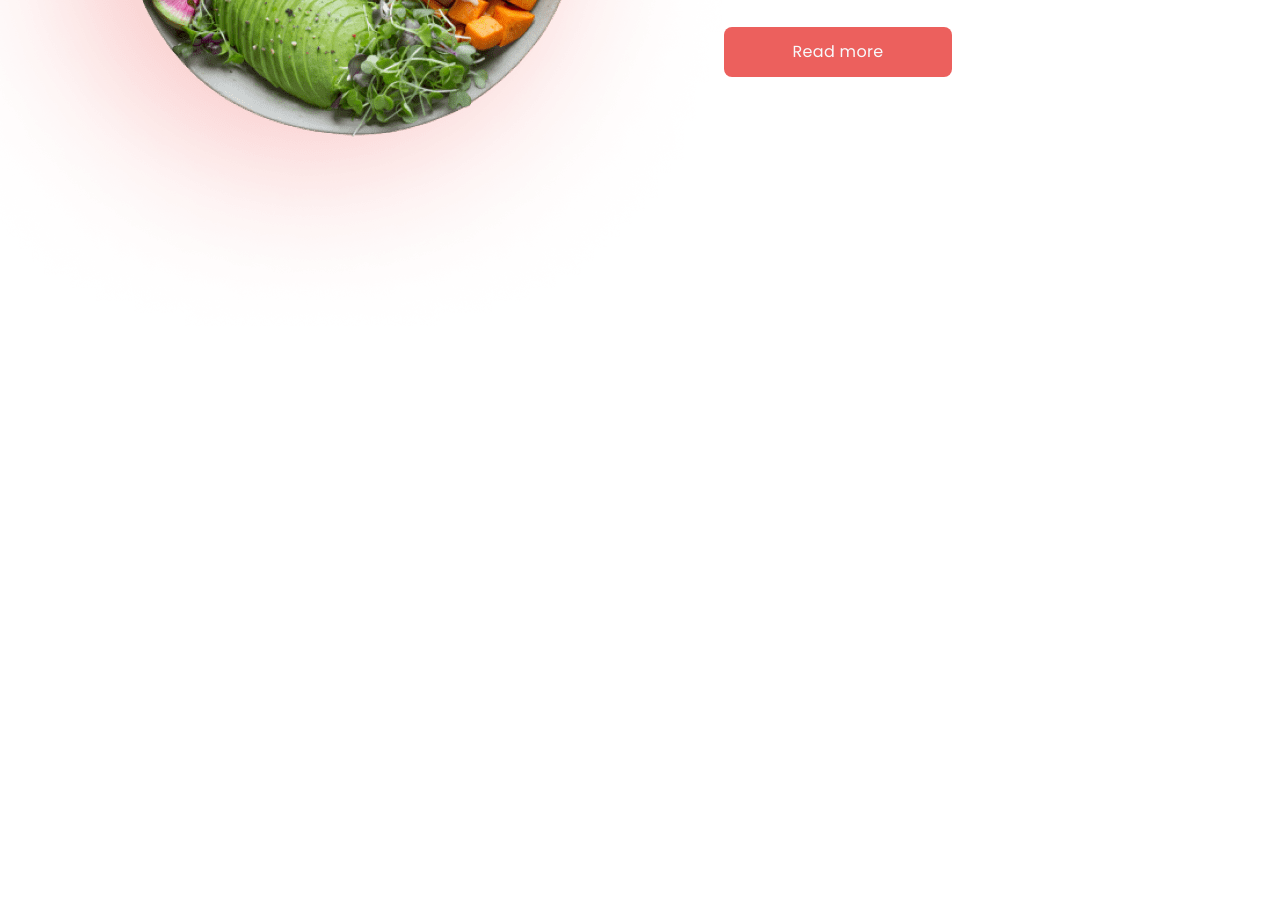
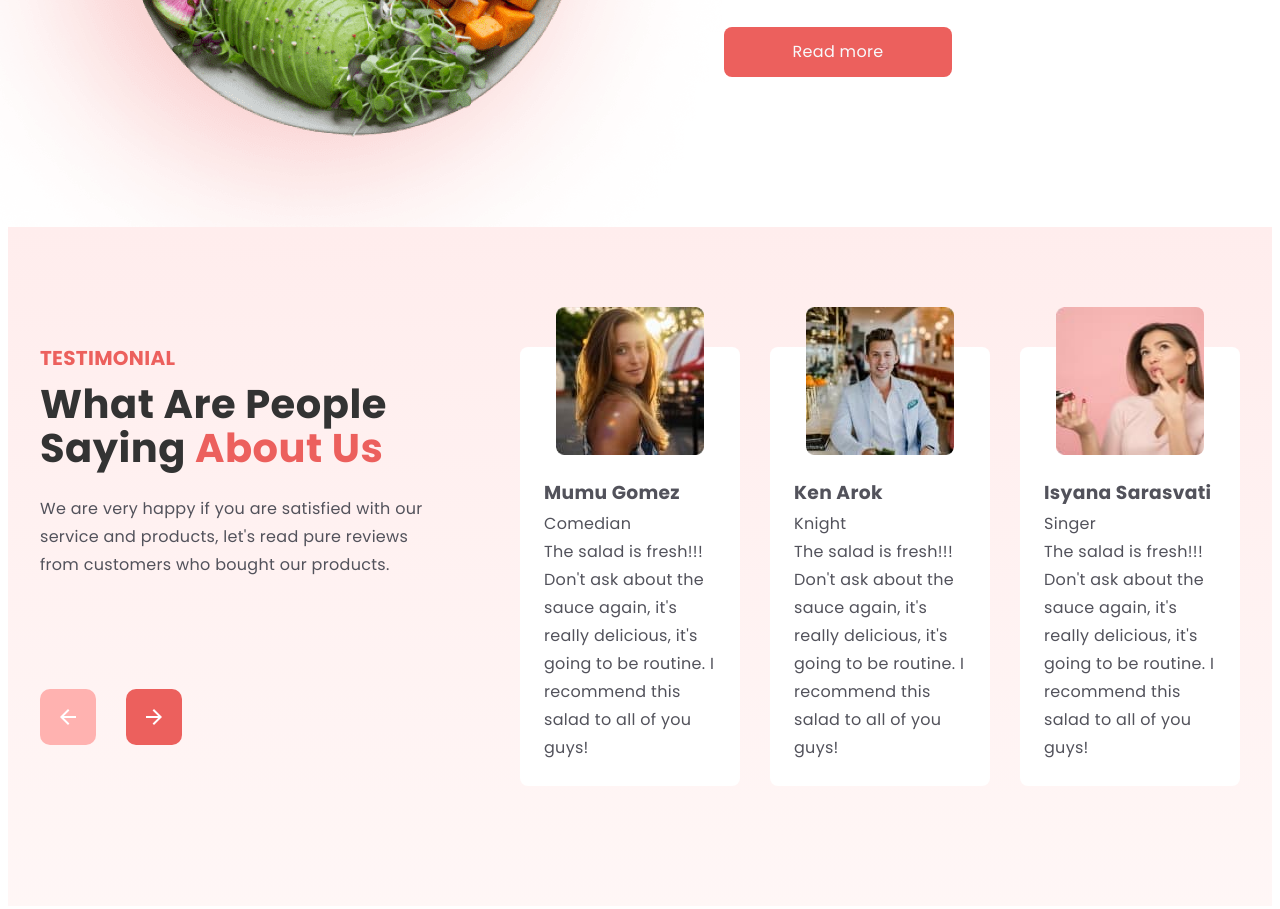
Before and after one commit to mrwebinstitute/nakamo, a plain HTML site: page index.html in a window 1280 px wide. Shown: the part 2919-3828 px from the top of the page. Before the commit the page ends 3269 px from the top, so only its background shows below. Drawn offline with Linux system fonts and the light colour scheme.

Commit message:
testimonial section

```diff
--- a/index.html
+++ b/index.html
@@ -171,6 +171,81 @@
         </section>
 
 
+        <!-- testimonial section  -->
+        <section class="testimonial">
+            <div class="container testimonial-container">
+                <div class="testimonial-text">
+                    <p class="testimonial-subtitle">Testimonial</p>
+                    <h2 class="testimonial-title">What Are People
+                        Saying <span class="accent">About Us</span></h2>
+
+                    <p class="testimonial-desc">We are very happy if you are satisfied with our service and products, let's read pure
+                        reviews from customers who bought
+                        our products.</p>
+
+                        <ul class="testimonial-nav list">
+                            <li class="testimonial-item">
+                                <button class="testimonial-button current" type="button">
+                                    <svg class="testimonial-icon" width="16" height="16">
+                                        <use href="./img/svg/sprite.svg#evenodd"></use>
+                                    </svg>
+                                </button>
+                            </li>
+
+                            <li class="testimonial-item">
+                                <button class="testimonial-button" type="button">
+                                    <svg class="testimonial-icon" width="16" height="16">
+                                        <use href="./img/svg/sprite.svg#evenodd"></use>
+                                    </svg>
+                                </button>
+                            </li>
+                        </ul>
+                </div>
+
+                <ul class="testimonial-list list">
+                    <li class="testimonial-card">
+                        <img class="testimonial-img" src="./img/person-1.jpg" alt="Person" width="148" height="148">
+                        <h3 class="testimonial-name">Mumu Gomez</h3>
+                        <p class="testimonial-position">Comedian</p>
+                        <p class="testimonial-review">The salad is fresh!!! Don't ask about the sauce again, it's really delicious, it's going to be routine. I recommend this
+                        salad to all of you guys!</p>
+                    </li>
+
+                    <li class="testimonial-card">
+                        <img class="testimonial-img" src="./img/person-2.jpg" alt="Person" width="148" height="148">
+                        <h3 class="testimonial-name">Ken Arok</h3>
+                        <p class="testimonial-position">Knight</p>
+                        <p class="testimonial-review">The salad is fresh!!! Don't ask about the sauce again, it's really delicious, it's going to be routine. I recommend this
+                        salad to all of you guys!</p>
+                    </li>
+
+                    <li class="testimonial-card">
+                        <img class="testimonial-img" src="./img/person-3.jpg" alt="Person" width="148" height="148">
+                        <h3 class="testimonial-name">Isyana Sarasvati</h3>
+                        <p class="testimonial-position">Singer</p>
+                        <p class="testimonial-review">The salad is fresh!!! Don't ask about the sauce again, it's really delicious, it's going to be routine. I recommend this
+                        salad to all of you guys!</p>
+                    </li>
+                </ul>
+            </div>
+        </section>
+
+            </div>
+         </section>
+
+
+
+
+
+
+
+
+
+
+
+
+
+
     </main>
 
 </body>
--- a/style.css
+++ b/style.css
@@ -598,3 +598,105 @@
   border-radius: 8px;
   transition: background-color 250ms linear;
 }
+
+  /* testimonial section  */
+
+  .testimonial {
+    background-image: linear-gradient(180deg, #ffeded 0%, rgba(255, 238, 237, 0.5) 100%);
+  }
+
+  .testimonial-container {
+    padding-top: 120px;
+    padding-bottom: 120px;
+    display: flex;
+    justify-content: space-between;
+  }
+
+  .testimonial-text {
+    width: 400px;
+    margin-right: 80px;
+    flex-shrink: 20;
+  }
+
+  .testimonial-subtitle {
+    margin-bottom: 13px;
+
+    font-weight: 700;
+    font-size: 20px;
+    line-height: 1.1;
+    text-transform: uppercase;
+    color: var(--accent-color);
+  }
+
+  .testimonial-title {
+    margin-bottom: 25px;
+
+    font-size: 40px;
+    line-height: 1.1;
+    letter-spacing: 0.5px;
+    color: var(--color-jota);
+  }
+
+  .testimonial-desc {
+    margin-bottom: 110px;
+  }
+
+  .testimonial-nav {
+    display: flex;
+  }
+
+  .testimonial-item:not(:last-child) {
+    margin-right: 30px;
+  }
+
+  .testimonial-button {
+    display: flex;
+    justify-content: center;
+    align-items: center;
+    width: 56px;
+    height: 56px;
+    padding: 0;
+
+    background-color: var(--accent-color);
+    border: none;
+    border-radius: 10px;
+    cursor: pointer;
+    transition: background-color 250ms linear;
+  }
+
+  .testimonial-button.current {
+    background-color: var(--bg-color-beta);
+    transform: rotate(180deg);
+  }
+
+  .testimonial-icon {
+    fill: var(--color-gamma);
+  }
+
+  .testimonial-list {
+    display: flex;
+    width: calc(100% - 480px);
+  }
+
+  .testimonial-card {
+    position: relative;
+    width: calc((100% - 60px) / 3);
+    padding: 130px 24px 24px 24px;
+
+    background-color: var(--color-gamma);
+    border-radius: 8px;
+  }
+
+  .testimonial-card:not(:last-child) {
+    margin-right: 30px;
+  }
+
+  .testimonial-img {
+    position: absolute;
+    top: -40px;
+    left: 50%;
+    width: 148px;
+    height: 148px;
+    border-radius: 8px;
+    transform: translate(-50%);
+  }
```
